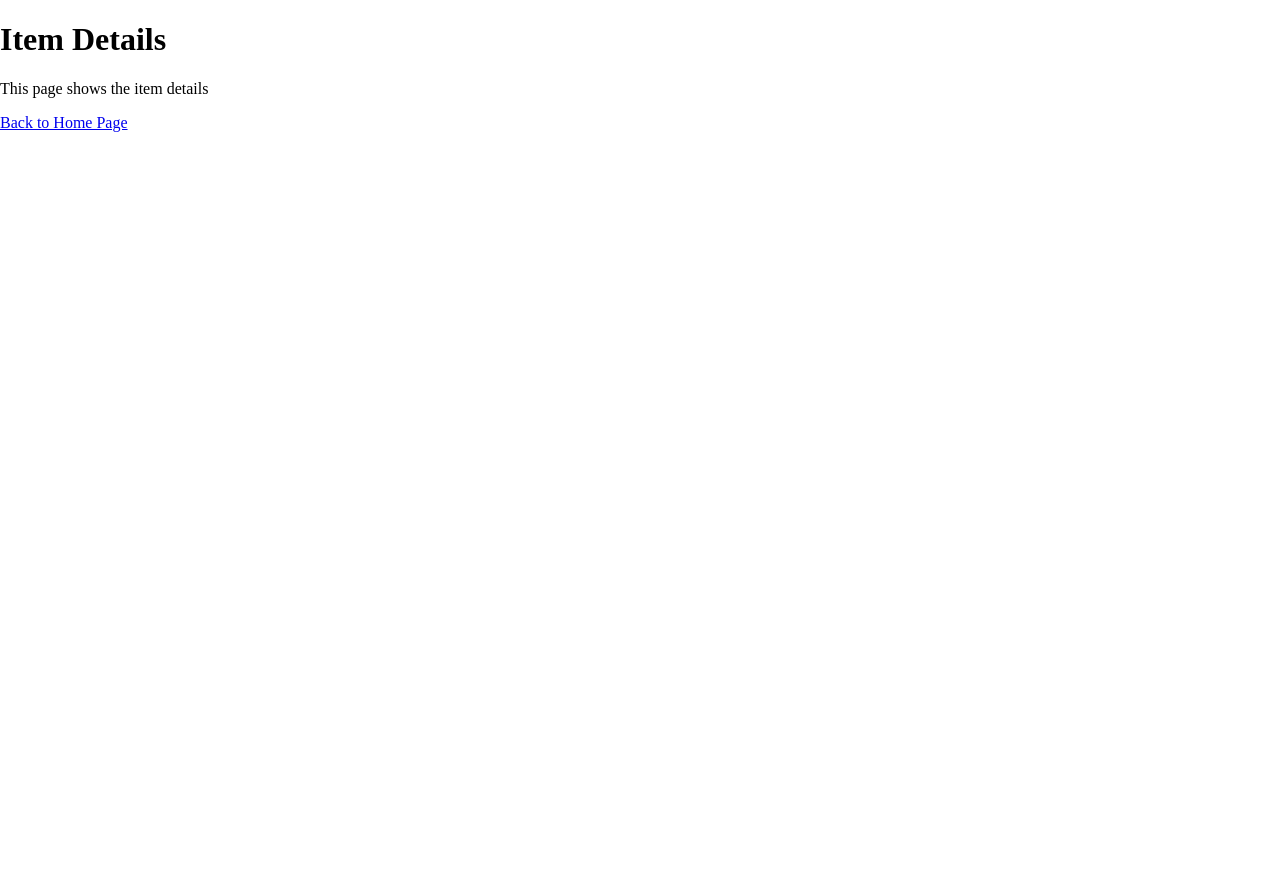
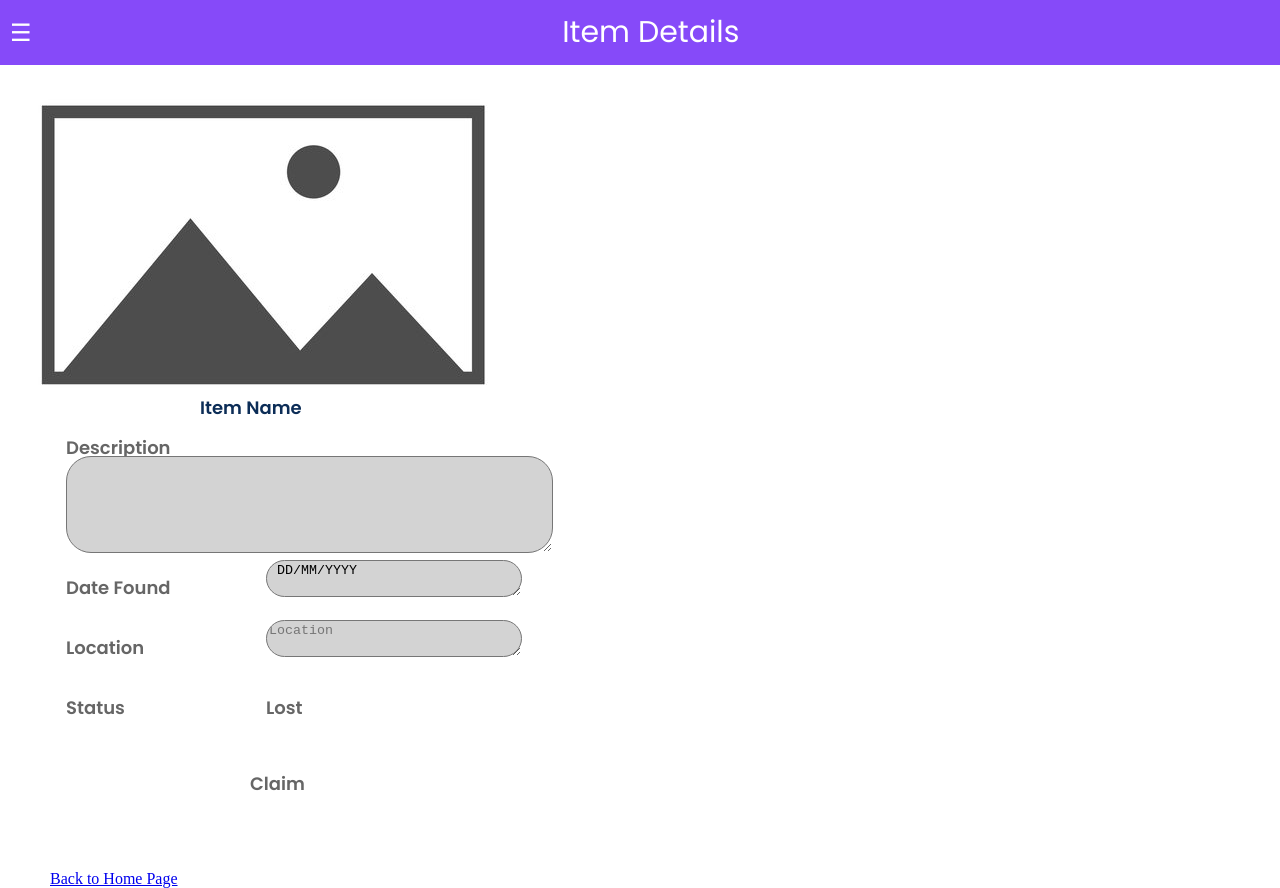
Before and after one commit to Code-the-Dream-School/ffprac-team7-front, a React (Vite) app: page /itemDetails in a window 1280 px wide. Before the commit the page ends 800 px from the top, so only its background shows below. Built offline with nearby package versions, Linux system fonts and the light colour scheme.

Commit message:
item info page

```diff
--- a/src/pages/itemDetails.jsx
+++ b/src/pages/itemDetails.jsx
@@ -1,11 +1,31 @@
 import { Link } from "react-router-dom"
+import Header from "../shared/header";
+import "../styles/itemDetails.css";
 
 export function ItemDetails() {
     return (
-        <div>
-            <h1>Item Details</h1>
-            <p>This page shows the item details</p>
-            <Link to="/">Back to Home Page</Link>
+        <div class='item_details_container'>
+            <Header pageTitle="Item Details"/>
+
+            <img class='itemImage' src='360_F_248426448_NVKLywWqArG2ADUxDq6QprtIzsF82dMF.jpg'/>
+
+            <h4 class='itemName'>Item Name</h4>
+
+            <h4 class="description" > Description </h4>
+            <textarea class="rect1" ></textarea>  {/* <-- text area ? */}
+
+            <h4 class="date" > Date Found </h4>
+            <textarea class="rect2" placeholder="DD/MM/YYYY"> DD/MM/YYYY </textarea>   {/* <-- text area ? */}
+
+            <h4 class="location" > Location </h4>
+            <textarea class="rect3" placeholder='Location' ></textarea>   {/* <-- text area ? */}
+
+            <h4 class="status" > Status </h4>
+            <div class="lostFound" > Lost </div>
+
+            <div class="claim" > Claim </div>   {/*button*/}
+
+            <Link class='BackHome' to="/">Back to Home Page</Link>
         </div>
     )
 }
--- /dev/null
+++ b/src/styles/itemDetails.css
@@ -0,0 +1,128 @@
+.content_box {
+  position: relative;
+  display: flex;
+  flex-direction: column;
+  margin: 1px 8px 16px 6px;
+  width: 362px;
+  height: 780px;
+  min-height: 780px;
+  overflow: hidden;
+}
+.itemImage {
+}
+.itemName {
+  position: absolute;
+  top: 370px;
+  left: 200px;
+  width: 201px;
+  height: 27px;
+  font: 600 18px/1.5 "Poppins", Helvetica, Arial, serif;
+  color: rgb(12, 45, 87);
+}
+.description {
+  position: absolute;
+  top: 410px;
+  right: 282px;
+  bottom: 275px;
+  left: 66px;
+  width: 114px;
+  height: 21px;
+  font: 600 18px/1.5 "Poppins", Helvetica, Arial, serif;
+  color: rgb(102, 102, 102);
+}
+.rect1 {
+  position: absolute;
+  top: 456px;
+  right: 100px;
+  bottom: 333px;
+  left: 66px;
+  width: 481px;
+  height: 91px;
+  background-color: lightgray;
+  border-radius: 25px 25px 25px 25px;
+}
+.date {
+  position: absolute;
+  top: 550px;
+  right: 282px;
+  bottom: 275px;
+  left: 66px;
+  width: 114px;
+  height: 21px;
+  font: 600 18px/1.5 "Poppins", Helvetica, Arial, serif;
+  color: rgb(102, 102, 102);
+}
+.rect2 {
+  position: absolute;
+  top: 560px;
+  right: 100px;
+  bottom: 275px;
+  left: 266px;
+  width: 250px;
+  height: 31px;
+  background-color: lightgray;
+  border-radius: 25px 25px 25px 25px;
+}
+.location {
+  position: absolute;
+  top: 610px;
+  right: 282px;
+  bottom: 275px;
+  left: 66px;
+  width: 114px;
+  height: 21px;
+  font: 600 18px/1.5 "Poppins", Helvetica, Arial, serif;
+  color: rgb(102, 102, 102);
+}
+.rect3 {
+  position: absolute;
+  top: 620px;
+  right: 100px;
+  bottom: 275px;
+  left: 266px;
+  width: 250px;
+  height: 31px;
+  background-color: lightgray;
+  border-radius: 25px 25px 25px 25px;
+}
+.status {
+  position: absolute;
+  top: 670px;
+  right: 282px;
+  bottom: 275px;
+  left: 66px;
+  width: 114px;
+  height: 21px;
+  font: 600 18px/1.5 "Poppins", Helvetica, Arial, serif;
+  color: rgb(102, 102, 102);
+}
+.lostFound {
+  position: absolute;
+  top: 694px;
+  right: 282px;
+  bottom: 275px;
+  left: 266px;
+  width: 114px;
+  height: 21px;
+  font: 600 18px/1.5 "Poppins", Helvetica, Arial, serif;
+  color: rgb(102, 102, 102);
+}
+.claim {
+  position: absolute;
+  top: 770px;
+  right: 282px;
+  bottom: 275px;
+  left: 250px;
+  width: 114px;
+  height: 21px;
+  font: 600 18px/1.5 "Poppins", Helvetica, Arial, serif;
+  color: rgb(102, 102, 102);
+}
+
+.BackHome {
+  position: absolute;
+  top: 870px;
+  right: 282px;
+  bottom: 275px;
+  left: 50px;
+}
```
Also changed, not shown: 360_F_248426448_NVKLywWqArG2ADUxDq6QprtIzsF82dMF.jpg (added).
